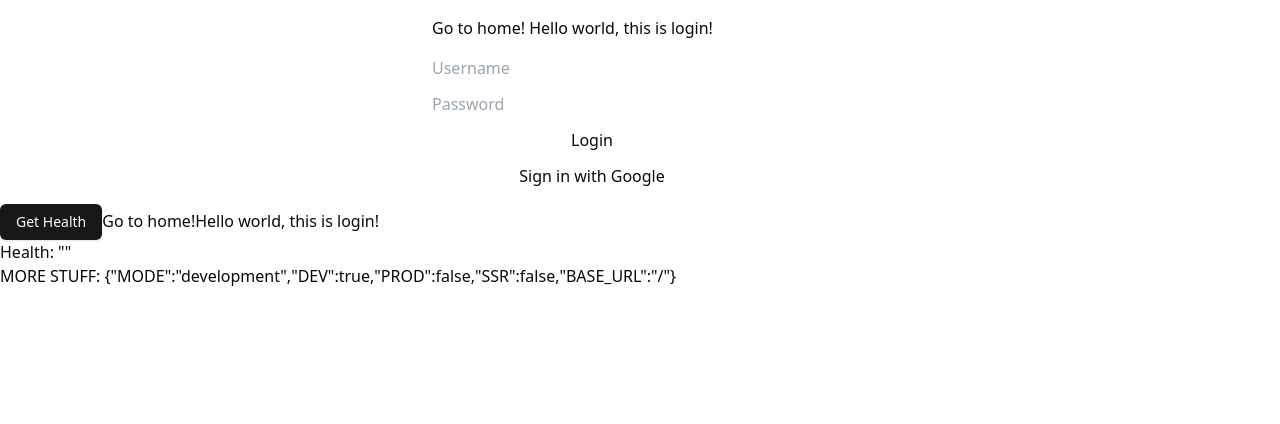
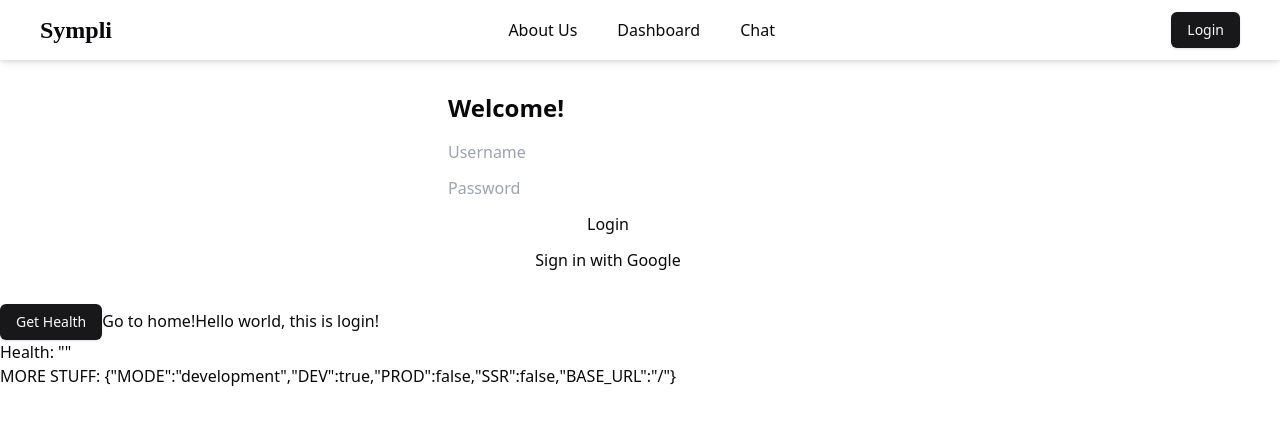
Before and after one commit to B-Ricey763/sympli-health, a React (Vite) app in the folder frontend/: page /login in a window 1280 px wide. Shown: the top 424 px of the page. Built offline with nearby package versions, Linux system fonts and the light colour scheme; no server answers.

Commit message:
small fixes
- changed dashboard's link
- added nav bar to login page

```diff
--- a/frontend/package.json
+++ b/frontend/package.json
@@ -17,6 +17,7 @@
 		"@radix-ui/react-slot": "^1.1.2",
 		"class-variance-authority": "^0.7.1",
 		"clsx": "^2.1.1",
+		"firebase": "^11.3.1",
 		"lucide-react": "^0.475.0",
 		"react": "^19.0.0",
 		"react-dom": "^19.0.0",
--- a/frontend/src/dashboard.tsx
+++ b/frontend/src/dashboard.tsx
@@ -9,7 +9,7 @@ export function Dashboard() {
             <NavBar />
             <main className="container mx-auto px-4">
             {
-
+                //
             }
             </main>
         </div>
--- a/frontend/src/login.tsx
+++ b/frontend/src/login.tsx
@@ -3,6 +3,7 @@ import { Button } from "./components/ui/button";
 import { useState } from "react";
 import { GoogleAuthProvider, signInWithPopup } from "firebase/auth";
 import { auth } from "./firebase_config";
+import { NavBar } from "./nav-bar";
 
 
 export function Login() {
@@ -22,11 +23,11 @@ export function Login() {
 	return (
 		<>
 			{/* Login Container */}
-			<div className="flex flex-col gap-4 max-w-md mx-auto w-full p-4">
-				<div>
+            <NavBar />
+			<div className="flex flex-col gap-4 max-w-md mx-auto w-full p-8">
+				<div className="text-left">
 					{/* Header */}
-					<Link to="/"> Go to home! </Link>
-					Hello world, this is login!
+					<h1 className="font-bold text-2xl">Welcome!</h1>
 				</div>
 				{/* Login Form */}
 				<div className="flex flex-col gap-3">
--- a/frontend/src/main.tsx
+++ b/frontend/src/main.tsx
@@ -8,6 +8,7 @@ import { Route } from "react-router";
 import { Login } from "./login.tsx";
 import { LandingPage } from "./landing-page.tsx";
 import { NavBar } from "./nav-bar.tsx";
+import { Dashboard } from "./dashboard.tsx";
 
 createRoot(document.getElementById("root")!).render(
 	<StrictMode>
@@ -16,8 +17,7 @@ createRoot(document.getElementById("root")!).render(
 				<Route path="/" element={<App />} />
 				<Route path="/login" element={<Login />} />
                 <Route path="/landing" element={<LandingPage />} />
-                <Route path="/dashboard" element={<LandingPage />} />
-                <Route path="/navbar" element={<NavBar />} />
+                <Route path="/dashboard" element={<Dashboard />} />
 			</Routes>
 		</BrowserRouter>
 	</StrictMode>,
```
Also changed, not shown: 1 other file (tests, documents, lock files or other folders).
